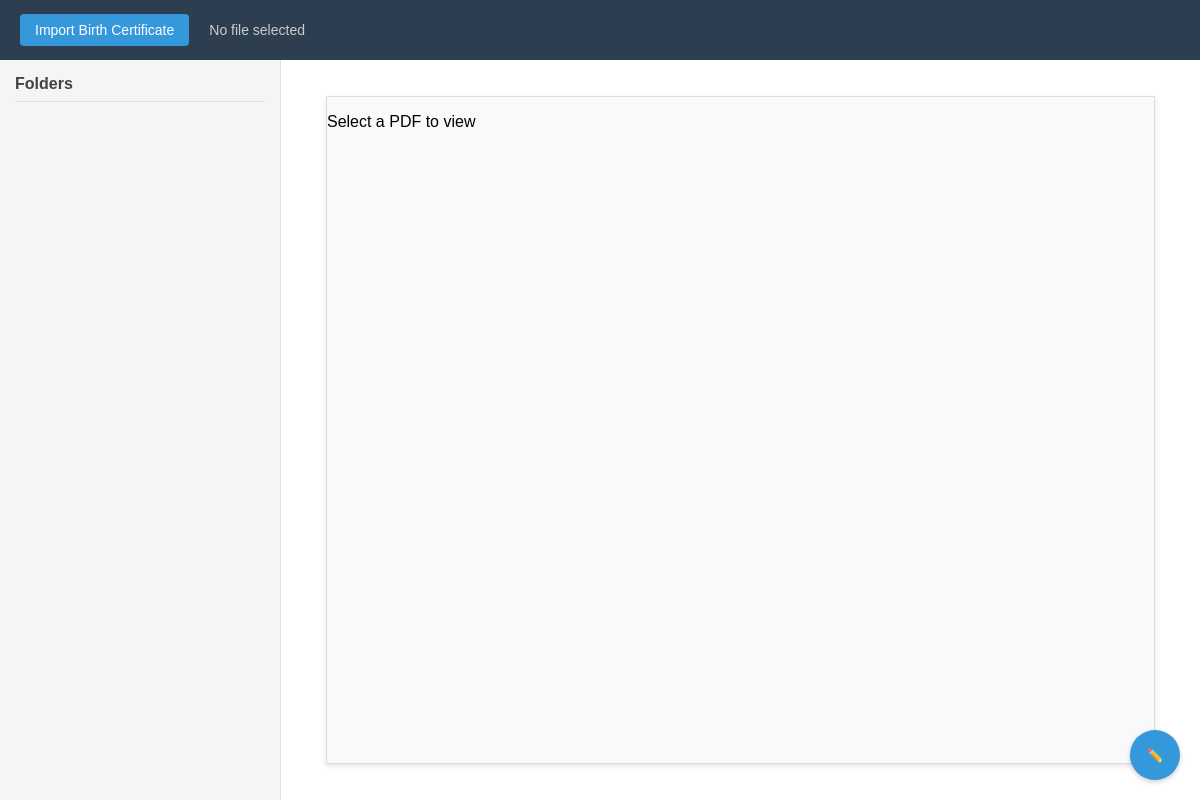
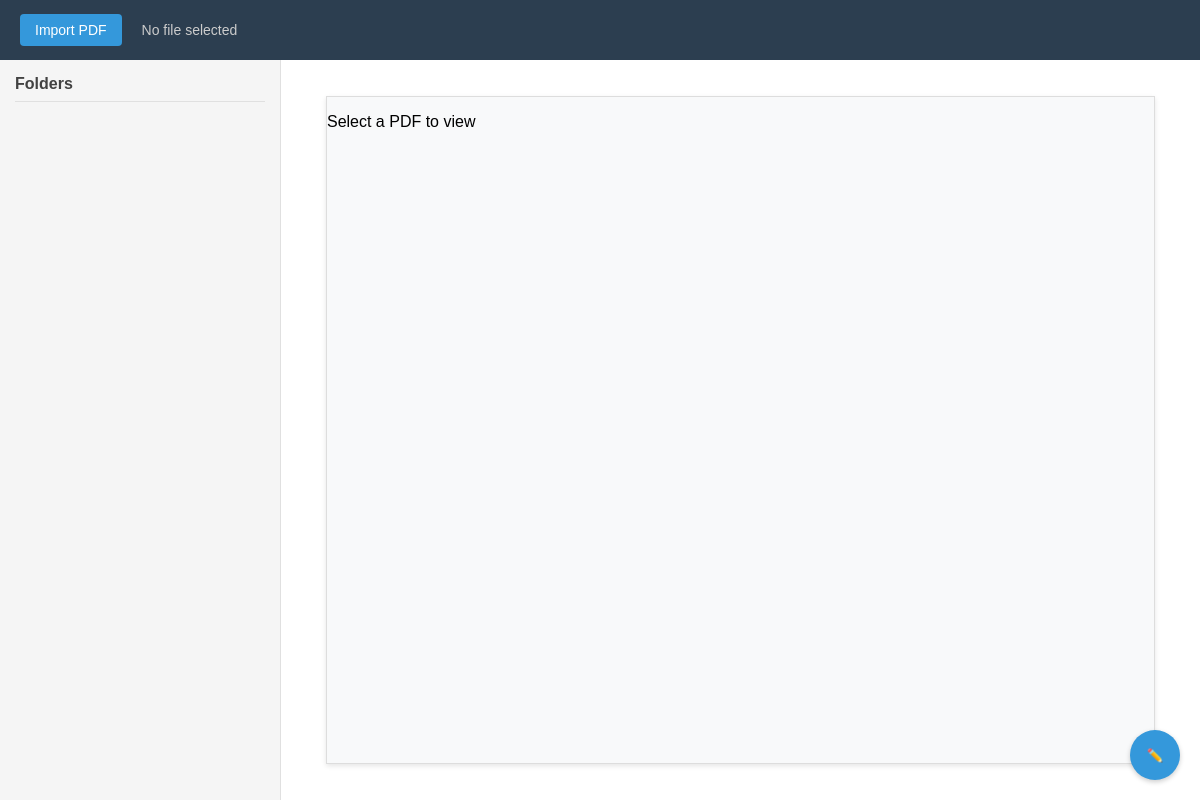
Before and after one commit to mcggEz/pdf-rename-system, an Electron app: page index.html in a window 1200 px wide. Drawn offline with Linux system fonts and the light colour scheme; no server answers.

Commit message:
Update index.html

```diff
--- a/index.html
+++ b/index.html
@@ -148,7 +148,7 @@
   </head>
   <body>
     <div id="navbar">
-      <button id="import-button">Import Birth Certificate</button>
+      <button id="import-button">Import PDF</button>
       <div id="current-file">No file selected</div>
       <!-- Add navbar buttons here -->
     </div>
```
